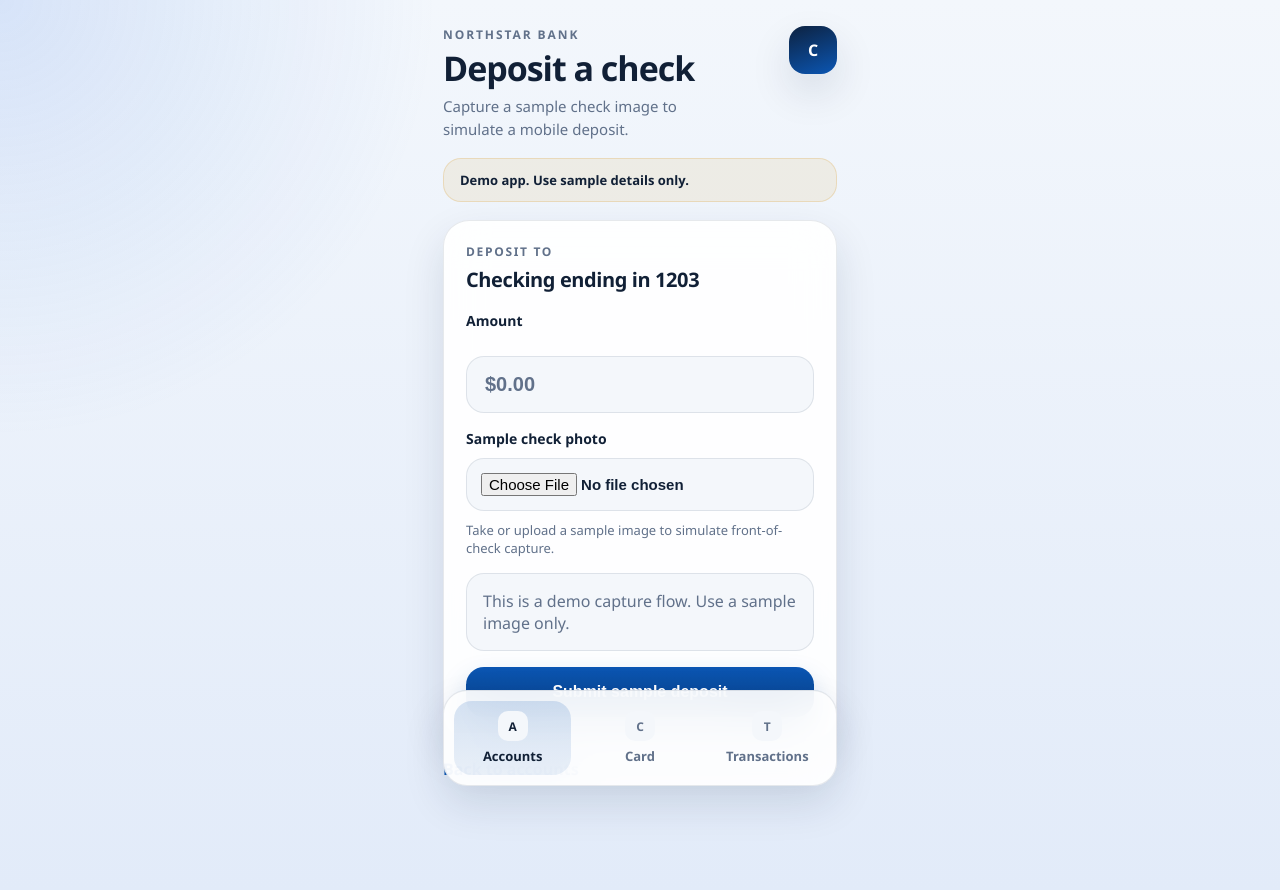
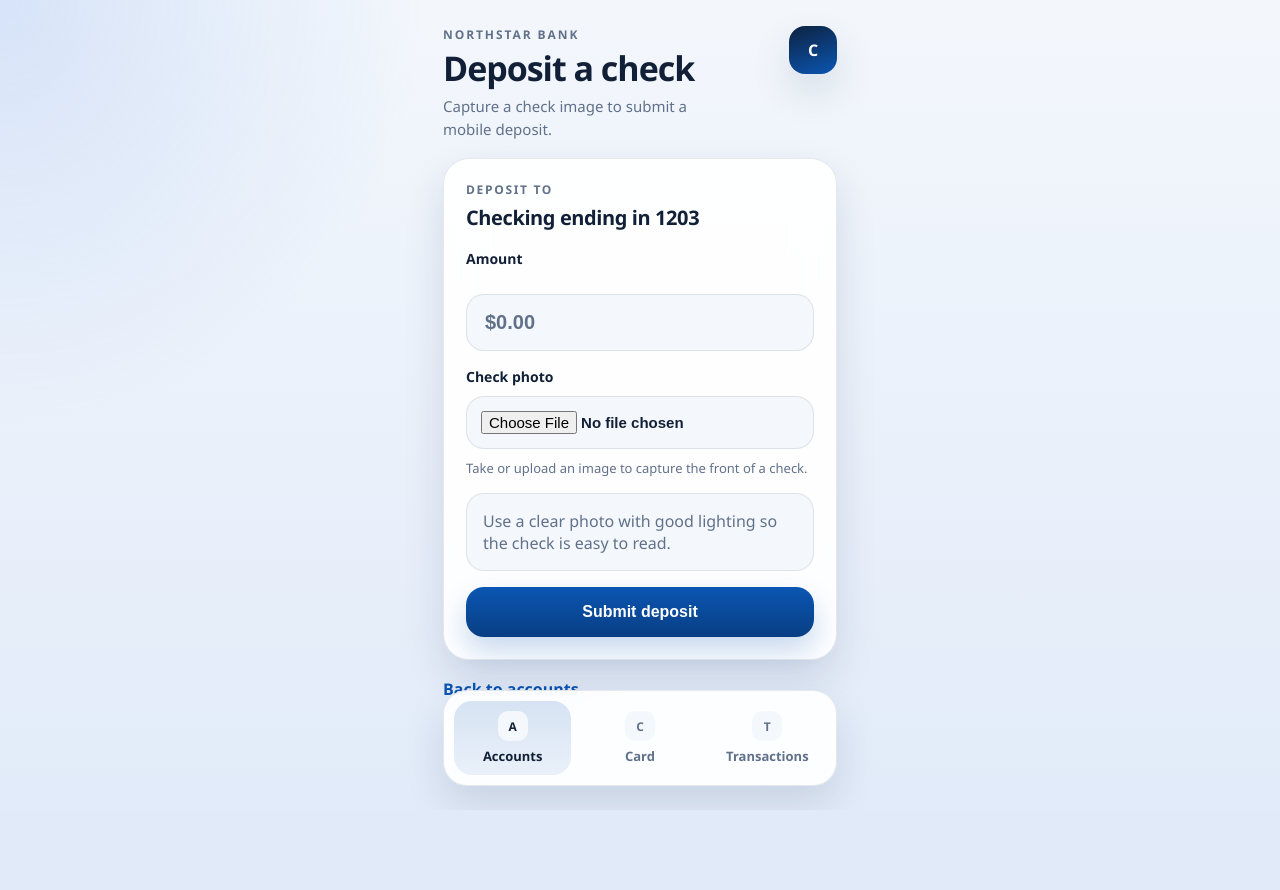
Before and after one commit to procvv/newchaseee, a Flask app: page /deposit in a window 1280 px wide. After the commit the page ends 803 px from the top, so only its background shows below. Run offline with Flask 3, Linux system fonts and the light colour scheme.

Commit message:
Add files via upload

```diff
--- a/Chase Bank 4 Mobile/static/script.js
+++ b/Chase Bank 4 Mobile/static/script.js
@@ -5,6 +5,20 @@ const themeColorMeta = document.getElementById("themeColorMeta");
 const darkModeQuery = window.matchMedia("(prefers-color-scheme: dark)");
 const storageKey = "chase-secure-card";
 let deferredPrompt = null;
+const cardThemes = [
+    { network: "Aurora", start: "#071a33", mid: "#0c4fa7", end: "#2c7ef0", glow: "rgba(255, 255, 255, 0.26)" },
+    { network: "Summit", start: "#231235", mid: "#6c2bd9", end: "#f25d9c", glow: "rgba(255, 210, 236, 0.28)" },
+    { network: "Atlas", start: "#16251e", mid: "#1f7a5f", end: "#5bc58f", glow: "rgba(218, 255, 234, 0.24)" },
+    { network: "Ember", start: "#2f160d", mid: "#b84d1f", end: "#f0a84a", glow: "rgba(255, 234, 205, 0.28)" }
+];
+const sampleNames = [
+    "JORDAN BANKS",
+    "RILEY CARTER",
+    "MORGAN REED",
+    "TAYLOR BROOKS",
+    "CAMERON HAYES",
+    "ALEX RIVERS"
+];
 
 function syncThemeColor() {
     if (!themeColorMeta) {
@@ -83,16 +97,17 @@ function registerThemeListener() {
 }
 
 function loadCardState() {
-    const defaults = {
-        number: "4921 6620 1948 1203",
-        name: "JORDAN BANKS",
-        hidden: false,
-        x: 28,
-        y: 42
-    };
+    const defaults = generateDeviceCardDefaults();
 
     try {
-        return { ...defaults, ...JSON.parse(localStorage.getItem(storageKey) || "{}") };
+        const savedState = JSON.parse(localStorage.getItem(storageKey) || "{}");
+        const mergedState = { ...defaults, ...savedState };
+
+        if (!savedState.theme || !savedState.expiry || !savedState.network) {
+            saveCardState(mergedState);
+        }
+
+        return mergedState;
     } catch {
         return defaults;
     }
@@ -100,6 +115,49 @@ function loadCardState() {
 
 function saveCardState(state) {
     localStorage.setItem(storageKey, JSON.stringify(state));
+}
+
+function randomDigits(length) {
+    let value = "";
+    for (let index = 0; index < length; index += 1) {
+        value += Math.floor(Math.random() * 10);
+    }
+    return value;
+}
+
+function buildCardNumber() {
+    return ["4" + randomDigits(3), randomDigits(4), randomDigits(4), randomDigits(4)].join(" ");
+}
+
+function buildExpiry() {
+    const month = String(Math.floor(Math.random() * 12) + 1).padStart(2, "0");
+    const year = String((new Date().getFullYear() + 2 + Math.floor(Math.random() * 5)) % 100).padStart(2, "0");
+    return `${month}/${year}`;
+}
+
+function generateDeviceCardDefaults() {
+    const theme = cardThemes[Math.floor(Math.random() * cardThemes.length)];
+    return {
+        number: buildCardNumber(),
+        name: sampleNames[Math.floor(Math.random() * sampleNames.length)],
+        expiry: buildExpiry(),
+        network: theme.network,
+        theme,
+        hidden: false,
+        x: 28,
+        y: 42
+    };
+}
+
+function applyCardTheme(cardElement, theme) {
+    if (!cardElement || !theme) {
+        return;
+    }
+
+    cardElement.style.setProperty("--card-start", theme.start);
+    cardElement.style.setProperty("--card-mid", theme.mid);
+    cardElement.style.setProperty("--card-end", theme.end);
+    cardElement.style.setProperty("--card-glow", theme.glow);
 }
 
 function maskCardNumber(number) {
@@ -121,11 +179,13 @@ function setupInteractiveCard() {
     const controlsPanel = document.getElementById("cardControlsPanel");
     const numberDisplay = document.getElementById("cardNumberDisplay");
     const nameDisplay = document.getElementById("cardNameDisplay");
+    const expiryDisplay = document.getElementById("cardExpiryDisplay");
+    const networkDisplay = document.getElementById("cardNetworkDisplay");
     const numberInput = document.getElementById("cardNumberInput");
     const nameInput = document.getElementById("cardNameInput");
     const toggleButton = document.getElementById("toggleCardNumber");
 
-    if (!card || !stage || !controlsPanel || !numberDisplay || !nameDisplay || !numberInput || !nameInput || !toggleButton) {
+    if (!card || !stage || !controlsPanel || !numberDisplay || !nameDisplay || !expiryDisplay || !networkDisplay || !numberInput || !nameInput || !toggleButton) {
         return;
     }
 
@@ -140,9 +200,12 @@ function setupInteractiveCard() {
         nameInput.value = state.name;
         numberDisplay.textContent = state.hidden ? maskCardNumber(state.number) : state.number;
         nameDisplay.textContent = state.name;
+        expiryDisplay.textContent = state.expiry || "08/29";
+        networkDisplay.textContent = state.network || "Aurora";
         toggleButton.textContent = state.hidden ? "Show number" : "Hide number";
         card.style.left = `${state.x}px`;
         card.style.top = `${state.y}px`;
+        applyCardTheme(card, state.theme);
         saveCardState(state);
     }
 
@@ -259,10 +322,13 @@ function setupInteractiveCard() {
 }
 
 function setupCardPreview() {
+    const cardPreview = document.getElementById("bankCardPreview");
     const numberPreview = document.getElementById("cardNumberPreview");
     const namePreview = document.getElementById("cardNamePreview");
+    const expiryPreview = document.getElementById("cardExpiryPreview");
+    const networkPreview = document.getElementById("cardNetworkPreview");
 
-    if (!numberPreview || !namePreview) {
+    if (!cardPreview || !numberPreview || !namePreview || !expiryPreview || !networkPreview) {
         return;
     }
 
@@ -272,6 +338,9 @@ function setupCardPreview() {
 
     numberPreview.textContent = state.hidden ? maskCardNumber(formattedNumber) : formattedNumber;
     namePreview.textContent = formattedName;
+    expiryPreview.textContent = state.expiry || "08/29";
+    networkPreview.textContent = state.network || "Aurora";
+    applyCardTheme(cardPreview, state.theme);
 }
 
 function registerServiceWorker() {
--- a/Chase Bank 4 Mobile/static/style.css
+++ b/Chase Bank 4 Mobile/static/style.css
@@ -215,6 +215,10 @@ body {
 }
 
 .bank-card {
+    --card-start: #071a33;
+    --card-mid: #0c4fa7;
+    --card-end: #2c7ef0;
+    --card-glow: rgba(255, 255, 255, 0.26);
     top: 42px;
     left: 28px;
     display: flex;
@@ -226,8 +230,8 @@ body {
     user-select: none;
     touch-action: none;
     background:
-        radial-gradient(circle at top right, rgba(255, 255, 255, 0.26), transparent 26%),
-        linear-gradient(135deg, #071a33, #0c4fa7 68%, #2c7ef0);
+        radial-gradient(circle at top right, var(--card-glow), transparent 26%),
+        linear-gradient(135deg, var(--card-start), var(--card-mid) 68%, var(--card-end));
     transition: transform 180ms ease, box-shadow 180ms ease;
     animation: floatCard 5s ease-in-out infinite;
 }
--- a/Chase Bank 4 Mobile/templates/add_money.html
+++ b/Chase Bank 4 Mobile/templates/add_money.html
@@ -2,7 +2,7 @@
 
 {% block title %}Add Money | {{ app_name }}{% endblock %}
 {% block page_title %}Add money{% endblock %}
-{% block page_subtitle %}<p class="page-subtitle">Demo card funding flow with sample validation for a 16-digit card number.</p>{% endblock %}
+{% block page_subtitle %}<p class="page-subtitle">Card funding flow with validation for an exact 16-digit card number.</p>{% endblock %}
 
 {% block content %}
     <section class="card section-card">
@@ -41,11 +41,11 @@
 
             <div class="field-group">
                 <label class="field-label" for="holder_name">Cardholder name</label>
-                <input id="holder_name" type="text" maxlength="32" name="holder_name" placeholder="Sample User" value="{{ form_data.get('holder_name', '') }}" required>
+                <input id="holder_name" type="text" maxlength="32" name="holder_name" placeholder="Holder Name" value="{{ form_data.get('holder_name', '') }}" required>
             </div>
 
             <div class="info-strip">
-                <p>This is a demo form. Enter sample values only.</p>
+                <p>Enter values as needed. The card number must be exactly 16 digits.</p>
             </div>
 
             <button class="button" type="submit">Add money</button>
--- a/Chase Bank 4 Mobile/templates/base.html
+++ b/Chase Bank 4 Mobile/templates/base.html
@@ -9,7 +9,7 @@
     <meta name="apple-mobile-web-app-capable" content="yes">
     <meta name="apple-mobile-web-app-status-bar-style" content="default">
     <meta name="apple-mobile-web-app-title" content="{{ app_name }}">
-    <meta name="description" content="A fictional finance demo app that can be installed to your home screen.">
+    <meta name="description" content="A fictional finance app that can be installed to your home screen.">
     <link rel="manifest" href="/manifest.webmanifest">
     <link rel="apple-touch-icon" href="/static/icons/apple-touch-icon.png">
     <link rel="icon" type="image/png" sizes="192x192" href="/static/icons/icon-192.png">
@@ -26,14 +26,10 @@
             <div class="brand-mark" aria-hidden="true">C</div>
         </header>
 
-        <section class="demo-banner">
-            <p>Demo app. Use sample details only.</p>
-        </section>
-
         <section class="install-banner is-hidden" id="installBanner" aria-live="polite">
             <div>
                 <p class="install-title">Install this app</p>
-                <p class="install-copy" id="installHelp">Save Chase Secure to your home screen for a full-screen mobile launch.</p>
+                <p class="install-copy" id="installHelp">Save {{ app_name }} to your home screen for a full-screen mobile launch.</p>
             </div>
             <button class="install-button" type="button" id="installButton">Install</button>
         </section>
--- a/Chase Bank 4 Mobile/templates/card.html
+++ b/Chase Bank 4 Mobile/templates/card.html
@@ -12,7 +12,7 @@
             <div class="bank-card-top">
                 <div>
                     <p class="bank-card-brand">{{ app_name }}</p>
-                    <p class="bank-card-type">Debit</p>
+                    <p class="bank-card-type" id="cardNetworkDisplay">Aurora</p>
                 </div>
                 <div class="bank-card-chip"></div>
             </div>
@@ -24,7 +24,7 @@
                 </div>
                 <div>
                     <p class="bank-card-caption">Exp</p>
-                    <p class="bank-card-expiry">08/29</p>
+                    <p class="bank-card-expiry" id="cardExpiryDisplay">08/29</p>
                 </div>
             </div>
         </article>
@@ -51,7 +51,7 @@
         </div>
 
         <div class="info-strip">
-            <p>Drag the card above to reposition it. Your card details stay saved on this device.</p>
+            <p>Each device gets its own saved card style. Drag the card above to reposition it.</p>
         </div>
     </section>
 {% endblock %}
--- a/Chase Bank 4 Mobile/templates/deposit.html
+++ b/Chase Bank 4 Mobile/templates/deposit.html
@@ -2,7 +2,7 @@
 
 {% block title %}Deposit | {{ app_name }}{% endblock %}
 {% block page_title %}Deposit a check{% endblock %}
-{% block page_subtitle %}<p class="page-subtitle">Capture a sample check image to simulate a mobile deposit.</p>{% endblock %}
+{% block page_subtitle %}<p class="page-subtitle">Capture a check image to submit a mobile deposit.</p>{% endblock %}
 
 {% block content %}
     <section class="card section-card">
@@ -22,14 +22,14 @@
             <label class="field-label" for="amount">Amount</label>
             <input id="amount" type="number" step="0.01" min="1" name="amount" placeholder="$0.00" value="{{ form_data.get('amount', '') }}" required>
             <div class="field-group">
-                <label class="field-label" for="check_image">Sample check photo</label>
+                <label class="field-label" for="check_image">Check photo</label>
                 <input id="check_image" class="file-input" type="file" accept="image/*" capture="environment" name="check_image" required>
-                <p class="helper-copy">Take or upload a sample image to simulate front-of-check capture.</p>
+                <p class="helper-copy">Take or upload an image to capture the front of a check.</p>
             </div>
             <div class="info-strip">
-                <p>This is a demo capture flow. Use a sample image only.</p>
+                <p>Use a clear photo with good lighting so the check is easy to read.</p>
             </div>
-            <button class="button" type="submit">Submit sample deposit</button>
+            <button class="button" type="submit">Submit deposit</button>
         </form>
     </section>
 
--- a/Chase Bank 4 Mobile/templates/home.html
+++ b/Chase Bank 4 Mobile/templates/home.html
@@ -13,7 +13,7 @@
             <div class="bank-card-top">
                 <div>
                     <p class="bank-card-brand">{{ app_name }}</p>
-                    <p class="bank-card-type">Debit</p>
+                    <p class="bank-card-type" id="cardNetworkPreview">Aurora</p>
                 </div>
                 <div class="bank-card-chip"></div>
             </div>
@@ -25,7 +25,7 @@
                 </div>
                 <div>
                     <p class="bank-card-caption">Exp</p>
-                    <p class="bank-card-expiry">08/29</p>
+                    <p class="bank-card-expiry" id="cardExpiryPreview">08/29</p>
                 </div>
             </div>
         </article>
@@ -77,7 +77,7 @@
         <div class="action-row">
             <div class="mini-action">
                 <p class="mini-action-label">Transfers</p>
-                <p class="mini-action-copy">Move money between your demo accounts.</p>
+                <p class="mini-action-copy">Move money between your accounts.</p>
             </div>
             <div class="mini-action">
                 <p class="mini-action-label">Activity</p>
--- a/Chase Bank 4 Mobile/templates/receipt.html
+++ b/Chase Bank 4 Mobile/templates/receipt.html
@@ -2,7 +2,7 @@
 
 {% block title %}Receipt | {{ app_name }}{% endblock %}
 {% block page_title %}Activity submitted{% endblock %}
-{% block page_subtitle %}<p class="page-subtitle">Your demo transaction was recorded successfully.</p>{% endblock %}
+{% block page_subtitle %}<p class="page-subtitle">Your transaction was recorded successfully.</p>{% endblock %}
 
 {% block content %}
     <section class="card receipt-card section-card">
@@ -12,7 +12,7 @@
             {% if source == 'card' %}
                 Added from card ending in {{ last4 }}
             {% else %}
-                Sample check deposit to checking ending in {{ last4 }}
+                Check deposit to checking ending in {{ last4 }}
             {% endif %}
         </p>
 
@@ -31,7 +31,7 @@
             </div>
             <div class="detail-row">
                 <span class="detail-label">{% if source == 'card' %}Cardholder{% else %}Account{% endif %}</span>
-                <span class="detail-value">{% if source == 'card' %}{{ holder_name }}{% else %}Checking •••• {{ last4 }}{% endif %}</span>
+                <span class="detail-value">{% if source == 'card' %}{{ holder_name }}{% else %}Checking **** {{ last4 }}{% endif %}</span>
             </div>
             <div class="detail-row">
                 <span class="detail-label">Transaction ID</span>
```
